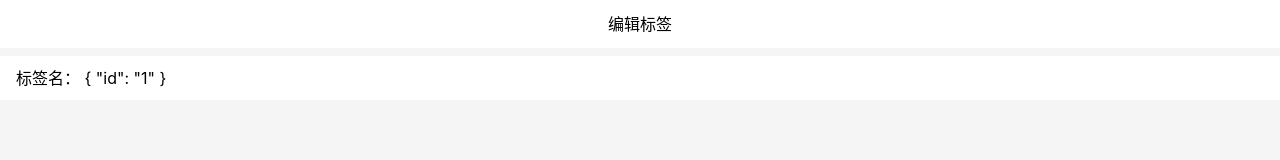
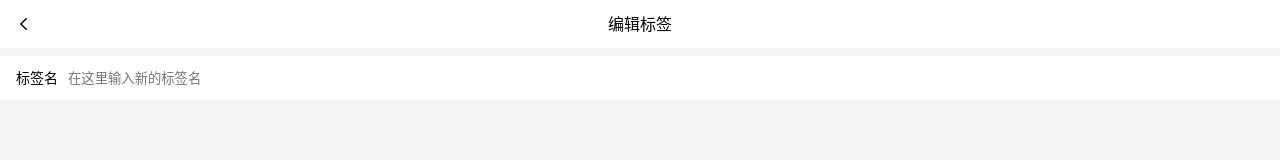
Before and after one commit to UntilTheCore/fingertips-books, a Vue app: page /#/labels/edit/1 in a window 1280 px wide. Shown: the top 160 px of the page. Built offline with nearby package versions, Linux system fonts and the light colour scheme.

Commit message:
将原<Note />组件抽离到<FormItem />并将其作为公共组件使用。

```diff
--- /dev/null
+++ b/src/components/FormItem.vue
@@ -0,0 +1,51 @@
+<template>
+    <div class="form-item">
+        <label>
+            <span class="name">{{this.name}}</span>
+            <input type="text" v-model="value" :placeholder="this.placeholder">
+        </label>
+    </div>
+</template>
+
+<script lang='ts'>
+    import Vue from 'vue';
+    import { Component, Prop, Watch } from 'vue-property-decorator';
+
+    @Component
+    export default class FormItem extends Vue {
+        @Prop(String) name!: string;
+        @Prop(String) placeholder!: string;
+        value = '';
+        @Watch('value')
+        onValueChange(){
+            this.$emit('update:note',this.value);
+            this.$emit('update:tag',this.value);
+        }
+    }
+</script>
+
+<style lang='scss' scoped>
+    .form-item {
+        display: flex;
+        background: #e5e5e5;
+        padding-left: 16px;
+        flex-shrink: 0;
+
+        > label {
+            display: flex;
+            width: 100%;
+            align-items: center;
+
+            .name {
+                font-size: 14px;
+                margin-right: 10px;
+            }
+
+            input {
+                flex: 1;
+                height: 64px;
+                background: transparent;
+            }
+        }
+    }
+</style>
--- a/src/views/EditLabel.vue
+++ b/src/views/EditLabel.vue
@@ -4,20 +4,24 @@
             <Icon name="left" @click.native="$router.go(-1)"/>
             <span>编辑标签</span>
         </header>
-        <div @click="editTag" class="tag">
-            <span>标签名：</span>
-            {{$route.params}}
-        </div>
+        <FormItem class="tag" name="标签名" placeholder="在这里输入新的标签名" :tag.sync="newTag" />
         <div class="btn-remove-tag">删除标签</div>
     </Layout>
 </template>
 
 <script lang='ts'>
     import Vue from 'vue';
-    import { Component } from 'vue-property-decorator';
-
-    @Component
+    import { Component, Watch } from 'vue-property-decorator';
+    import FormItem from '@/components/FormItem.vue';
+    @Component({
+        components: { FormItem }
+    })
     export default class EditLabel extends Vue {
+        newTag = '';
+        @Watch('newTag')
+        onNewTagChange() {
+            console.log(this.newTag);
+        }
         editTag() {
             return false;
         }
--- a/src/views/Money.vue
+++ b/src/views/Money.vue
@@ -2,8 +2,8 @@
     <div class="money">
         <Layout class-prefix="layout">
             <NumberPad :content="record.amount" @update:content="getContent" @saveData="saveData"/>
-            <Types :type.sync="record.type" />
-            <Notes :note.sync="record.note"/>
+            <Types :type.sync="record.type"/>
+            <FormItem :note.sync="record.note" name="备注" placeholder="请在这里输入内容"/>
             <Tags :data-source.sync="tags" :selectTags.sync="record.selectTags"/>
         </Layout>
     </div>
@@ -13,16 +13,18 @@
     import Vue from 'vue';
     import NumberPad from '@/components/Money/NumberPad.vue';
     import Types from '@/components/Money/Types.vue';
-    import Notes from '@/components/Money/Notes.vue';
+    // import Notes from '@/components/Money/Notes.vue';
     import Tags from '@/components/Money/Tags.vue';
     import { Component, Watch } from 'vue-property-decorator';
     import recordListModel from '@/model/recordListModel';
     import tagListModel from '@/model/tagListModel';
-    const recordList = recordListModel.fetch()
+    import FormItem from '@/components/FormItem.vue';
+
+    const recordList = recordListModel.fetch();
 
     @Component({
         components: {
-            Tags, Notes, Types, NumberPad
+            FormItem, Tags, Types, NumberPad
         }
     })
     export default class Money extends Vue {
@@ -34,28 +36,31 @@
             note: '',
             amount: 0,
             createAt: new Date()
-        }
+        };
         recordList = recordList;
+
         created() {
             this.tags = tagListModel.fetch();
         }
-        getContent(content: string){
+
+        getContent(content: string) {
             this.record.amount = parseFloat(content);
         }
+
         saveData() {
-            if(this.record.amount === 0) {
+            if ( this.record.amount === 0 ) {
                 alert('金额是0？');
                 return;
             } else {
-                const record1 = recordListModel.clone(this.record)
+                const record1 = recordListModel.clone(this.record);
                 record1.createAt = new Date();
                 this.recordList.push(record1);
             }
         }
 
         @Watch('recordList')
-        onRecordListChange(){
-            recordListModel.save(this.recordList)
+        onRecordListChange() {
+            recordListModel.save(this.recordList);
         }
 
     }
```
Also changed, not shown: src/assets/icons/left.svg (added).
